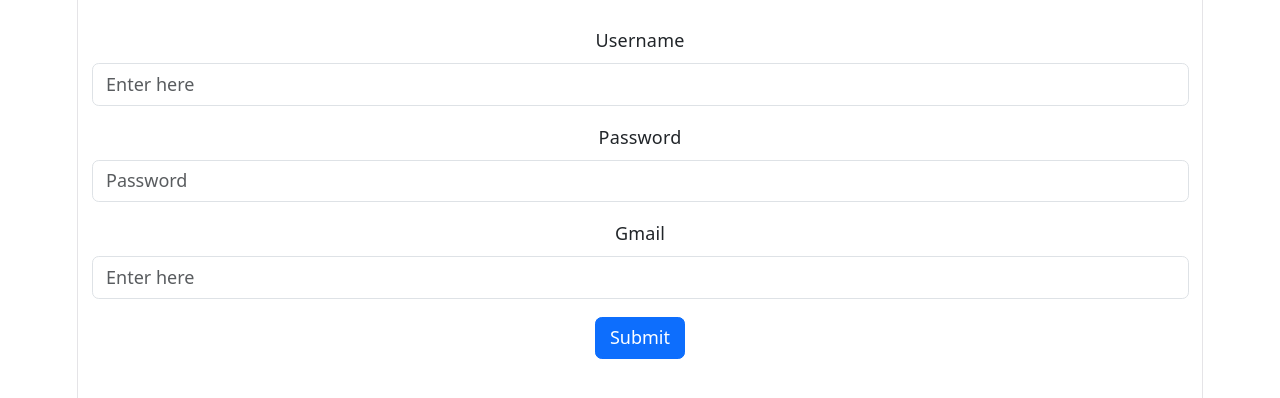
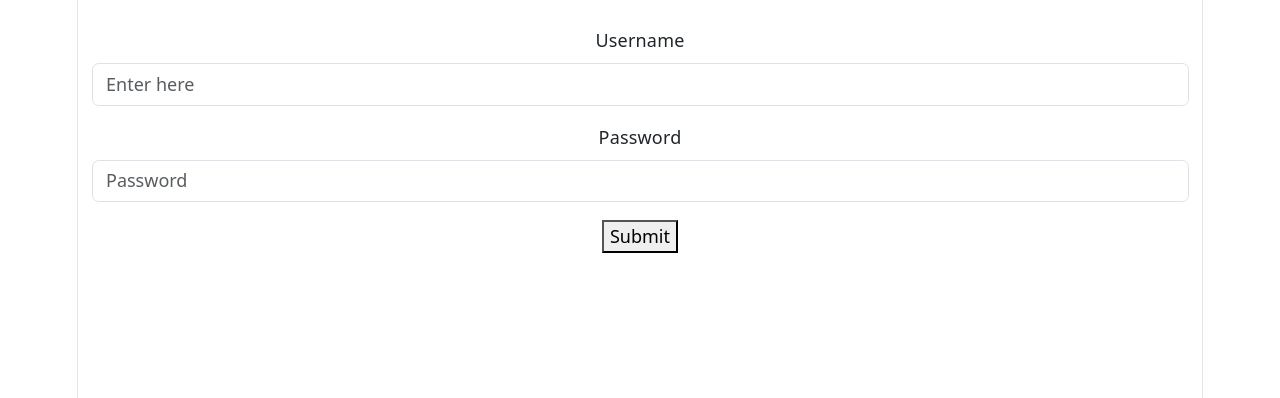
Before and after one commit to Muthyala-Reddy/Team_Phoenix, a React (Vite) app in the folder frontend/: page /Admin in a window 1280 px wide. Shown: the top 398 px of the page. Built offline with nearby package versions, Linux system fonts and the light colour scheme.

Commit message:
3 files user,userfront and admin have been updated

```diff
--- a/frontend/src/assets/pages/Admin.jsx
+++ b/frontend/src/assets/pages/Admin.jsx
@@ -1,7 +1,43 @@
 import React from "react";
+import "bootstrap/dist/css/bootstrap.min.css";
+import { useState } from "react";
+import { useNavigate } from "react-router-dom";
+
+function Admin() {
+
+  const [username, setUsername] = useState("");
+  const [password, setPassword] = useState("");
+  const [error, setError] = useState("");
+  const navigate = useNavigate();
 
 
-function Admin() {
+
+  const handleSubmit = async (e) => {
+      e.preventDefault();
+      setError("");
+
+      try {
+        const res = await axios.post("http://localhost:8080/api/auth/login", {
+          username,
+          password,
+        });
+
+        // if success -> go to next page
+        if (res.status === 200) {
+          navigate("/userfront");
+        }
+      } catch (err) {
+        // if backend returns 401
+        if (err.response && err.response.status === 401) {
+          setError("Invalid username or password");
+        } else {
+          setError("Server error. Please try again.");
+        }
+      }
+    };
+
+
+
   return (
     <div className="container mt-4">
       <div className="mb-3">
@@ -27,21 +63,9 @@ function Admin() {
           placeholder="Password"
         />
       </div>
-      <div className="mb-3">
-        <label htmlFor="formGroupExampleInput" className="form-label">
-          Gmail
-        </label>
-        <input
-          type="text"
-          className="form-control"
-          id="formGroupExampleInput"
-          placeholder="Enter here"
-        />
+      <div>
+        <button onClick={handleSubmit}>Submit</button>
       </div>
-      <input class="btn btn-primary" type="submit" value="Submit"></input>
-
-
-
 
     </div>
 
--- a/frontend/src/assets/pages/Loginpage.jsx
+++ b/frontend/src/assets/pages/Loginpage.jsx
@@ -4,6 +4,7 @@ import { useNavigate } from "react-router-dom";
 
 function LoginPage() {
   const navigate = useNavigate();
+
 
   return (
     <div className="loginpage-container">
--- a/frontend/src/assets/pages/User.jsx
+++ b/frontend/src/assets/pages/User.jsx
@@ -1,9 +1,41 @@
 import React from "react";
 import "bootstrap/dist/css/bootstrap.min.css";
+import { useState } from "react";
+import { useNavigate } from "react-router-dom";
+
+function User() {
+
+  const [username, setUsername] = useState("");
+  const [password, setPassword] = useState("");
+  const [error, setError] = useState("");
+  const navigate = useNavigate();
 
 
 
-function User() {
+  const handleSubmit = async (e) => {
+      e.preventDefault();
+      setError("");
+
+      try {
+        const res = await axios.post("http://localhost:8080/api/auth/login", {
+          username,
+          password,
+        });
+
+        // if success -> go to next page
+        if (res.status === 200) {
+          navigate("/userfront");
+        }
+      } catch (err) {
+        // if backend returns 401
+        if (err.response && err.response.status === 401) {
+          setError("Invalid username or password");
+        } else {
+          setError("Server error. Please try again.");
+        }
+      }
+    };
+
 
 
   return (
@@ -31,21 +63,9 @@ function User() {
           placeholder="Password"
         />
       </div>
-      <div className="mb-3">
-        <label htmlFor="formGroupExampleInput" className="form-label">
-          Gmail
-        </label>
-        <input
-          type="text"
-          className="form-control"
-          id="formGroupExampleInput"
-          placeholder="Enter here"
-        />
+      <div>
+        <button onClick={handleSubmit}>Submit</button>
       </div>
-      <input class="btn btn-primary" type="submit" value="Submit"></input>
-
-
-
 
     </div>
 
```
